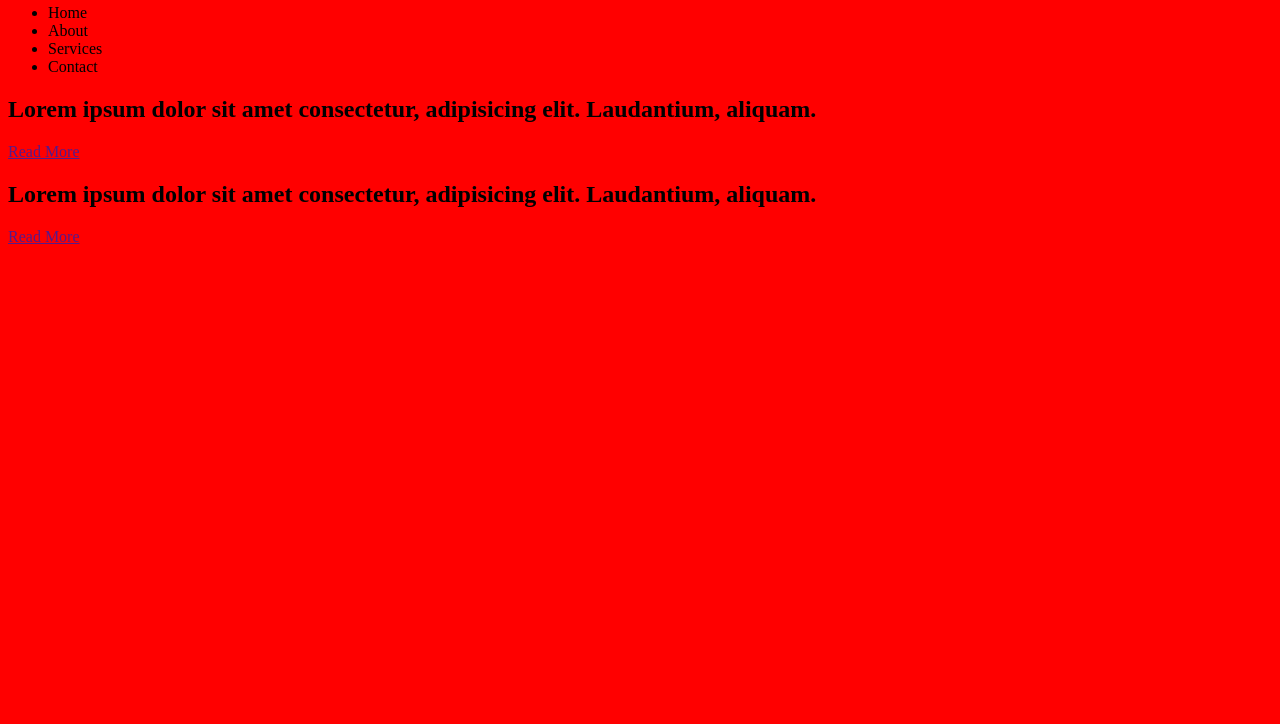
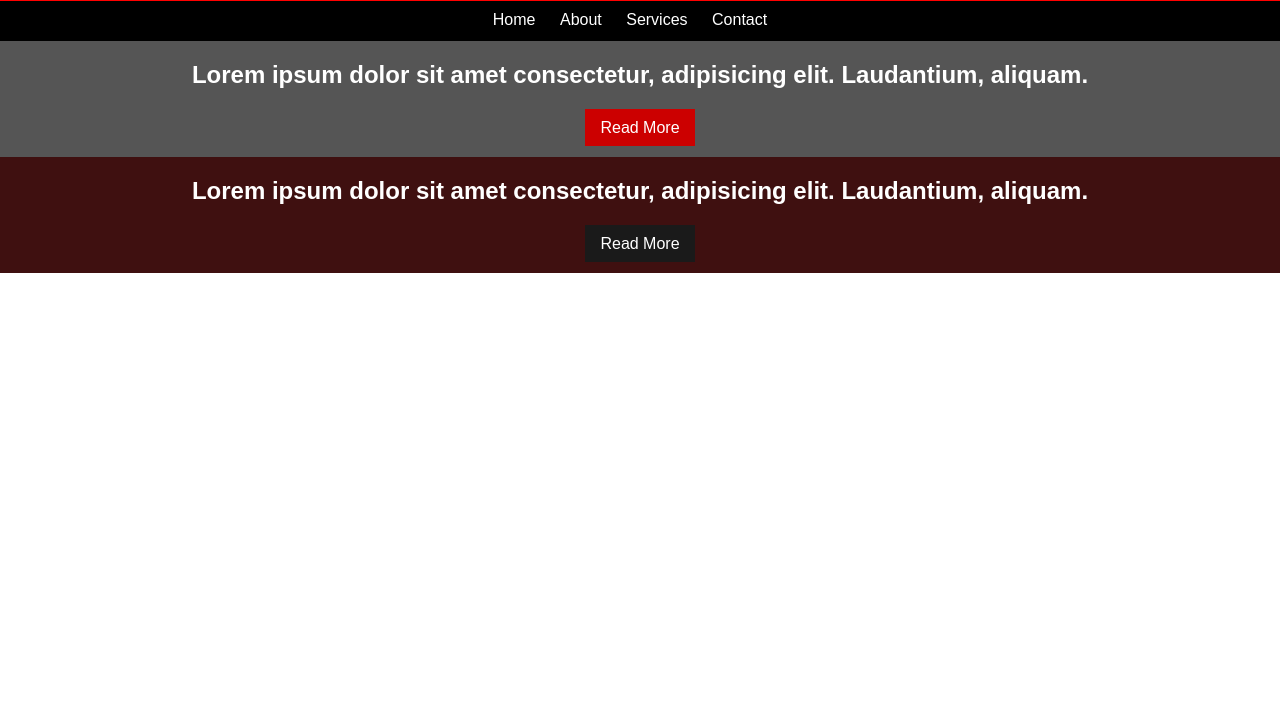
Before and after one commit to MoFarah9/sass_starter_back, a website: page src/index.html in a window 1280 px wide. Shown: the part 76-800 px from the top of the page. Drawn offline with Linux system fonts and the light colour scheme.

Commit message:
end of tut

```diff
--- a/src/index.html
+++ b/src/index.html
@@ -8,19 +8,19 @@
     <link rel="stylesheet" href="css/style.css">
 </head>
 <body>
-    <head id="main-header">
+    <header id="main-header">
         <div class="container">
             <h1>Sass Website</h1>
         </div>
-    </head>
+    </header>
 
     <nav id="main-nav">
         <div class="container">
             <ul>
-                <li><a href="#"></a>Home</li>
-                <li><a href="#"></a>About</li>
-                <li><a href="#"></a>Services</li>
-                <li><a href="#"></a>Contact</li>
+                <li><a href="#">Home</a></li>
+                <li><a href="#">About</a></li>
+                <li><a href="#">Services</a></li>
+                <li><a href="#">Contact</a></li>
             </ul>
         </div>
     </nav>
@@ -34,7 +34,7 @@
     <section id="section-b">
         <div class="container">
             <h1>Lorem ipsum dolor sit amet consectetur, adipisicing elit. Laudantium, aliquam.</h1>
-            <a href="" class="button-a">Read More</a>
+            <a href="" class="button-b">Read More</a>
         </div>
     </section>
 </body>
--- /dev/null
+++ b/src/scss/_functions.scss
@@ -0,0 +1,8 @@
+// This is cool function
+@function set-text-color($bg-color) {
+    @if(lightness($bg-color) > 50){
+        @return black;
+    } @else  {
+        @return white;
+    }
+}
--- /dev/null
+++ b/src/scss/_variables.scss
@@ -0,0 +1,16 @@
+$body-bg: #fff;
+$main-font: 'Arial';
+
+// $primay-color: #008888;
+// $secondary-color: #38a0a0;
+// $light-color: #f4f4f4;
+// $dark-color: #333;
+
+$primay-color: red;
+$secondary-color: black;
+$light-color: #555;
+$dark-color: rgb(63, 16, 16);
+
+$container: 960px;
+
+$sect-padding: 20px;
--- a/src/scss/style.scss
+++ b/src/scss/style.scss
@@ -1,5 +1,92 @@
-$body-bg: red;
+@import 'variables';
+@import 'functions';
+
+
+* {
+    margin: 0;
+    padding: 0;
+}
 
 body {
     background: $body-bg;
+    font-family: $main-font;
+    text-align: center;
 }
+
+a {
+    text-decoration: none;
+    color: $dark-color;
+}
+
+.container {
+    max-width: $container;
+    margin: auto;
+    padding: 0 20px;
+}
+
+header#main-header {
+    padding: 1em;
+    background: $primay-color;
+    color: set-text-color($primay-color);
+
+    h1 {
+        font-size: 40px;
+    }
+}
+
+nav#main-nav {
+    background: $secondary-color;
+    height: 40px;
+
+    ul {
+        list-style: none;
+        padding-top: 10px
+    }
+
+    li {
+        display: inline;
+    }
+
+    a {
+        color: #fff;
+        padding-right: 20px;
+        &:hover {
+            color: #ccc;
+        }
+    }
+}
+
+.section {
+    padding: $sect-padding;
+
+    h1 {
+        margin-bottom: 30px;
+    }
+}
+
+#section-a {
+    @extend .section;
+    background: $light-color;
+    color: set-text-color($light-color);
+}
+#section-b {
+    @extend .section;
+    background: $dark-color;
+    color: set-text-color($dark-color);
+}
+
+.button {
+    padding: 10px 15px;
+}
+
+.button-a {
+    @extend .button;
+    background: darken($primay-color, 10%);
+    color: set-text-color($primay-color);
+}
+
+.button-b {
+    @extend .button;
+    background: lighten($secondary-color, 10%);
+    color: set-text-color($secondary-color);
+}
```
Also changed, not shown: src/css/style.css.
